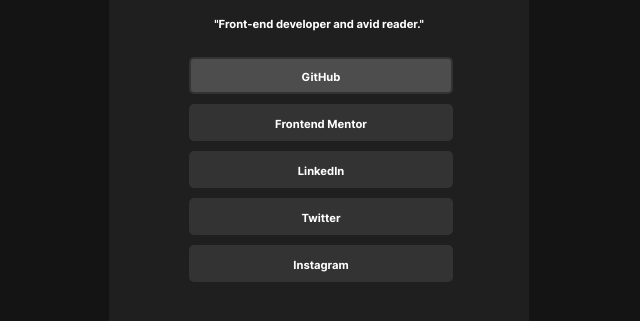
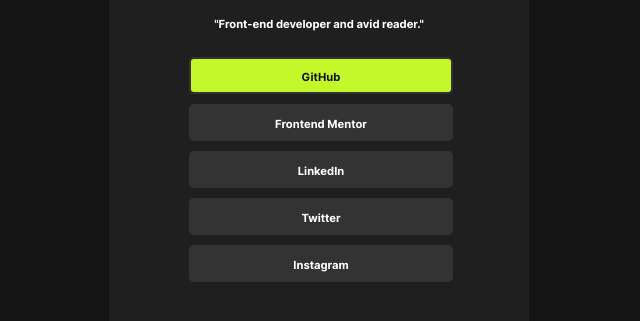
Before and after one commit to pamellam/social-link-profile, a plain HTML site: page index.html in a window 1280 px wide. In both pictures the pointer is over the item "GitHub". Shown: the part 347-668 px from the top of the page, without its empty margins (321-961 px from the left). Drawn offline with Linux system fonts and the light colour scheme.

Commit message:
updated on active and on hover

```diff
--- a/style.css
+++ b/style.css
@@ -84,9 +84,10 @@
   text-align: center;
 }
 
-.card .card__nav ul li:hover {
-  background-color: hsl(0, 0%, 30%);
-  color: hsl(0, 0%, 100%);
+.card .card__nav ul li:hover,
+.card .card__nav ul li:active {
+  background-color: hsl(75, 94%, 57%);
+  color: hsl(0, 0%, 8%);
 }
 
 .card .card__nav ul li a {
@@ -95,6 +96,10 @@
   font-family: 'Inter', sans-serif;
   font-weight: 600;
   font-size: 0.7rem;
+}
+.card .card__nav ul li a:active,
+.card .card__nav ul li a:hover {
+  color: hsl(0, 0%, 8%);
 }
 
 @media screen and (max-width: 375px) {
```
